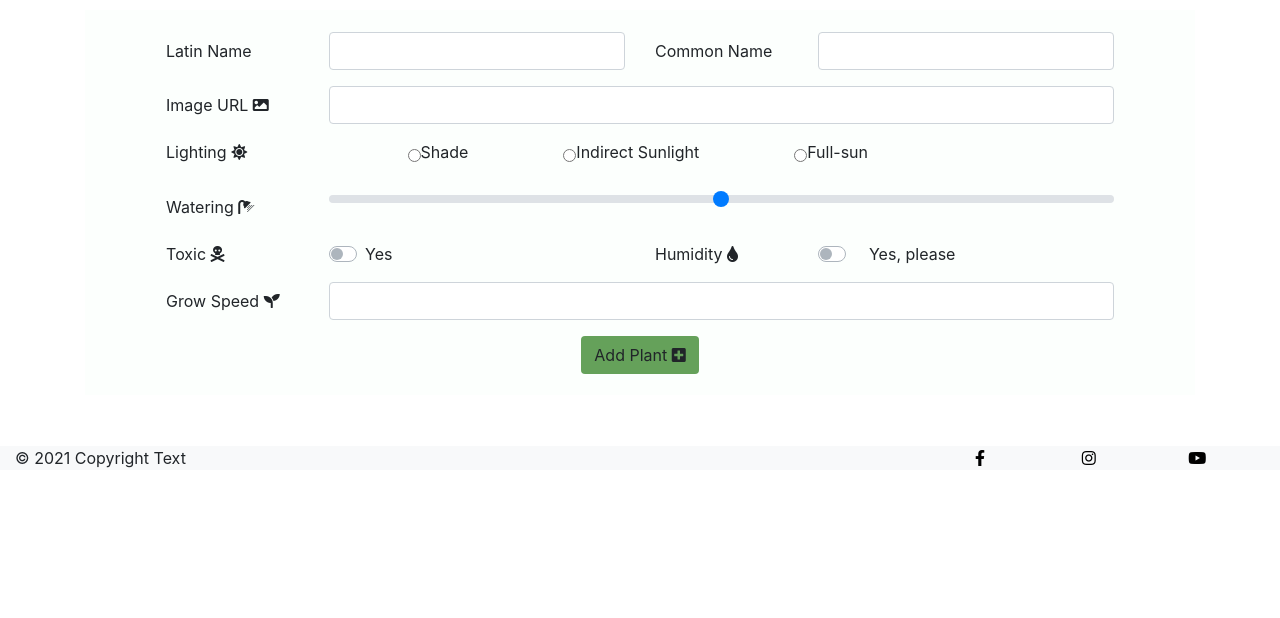
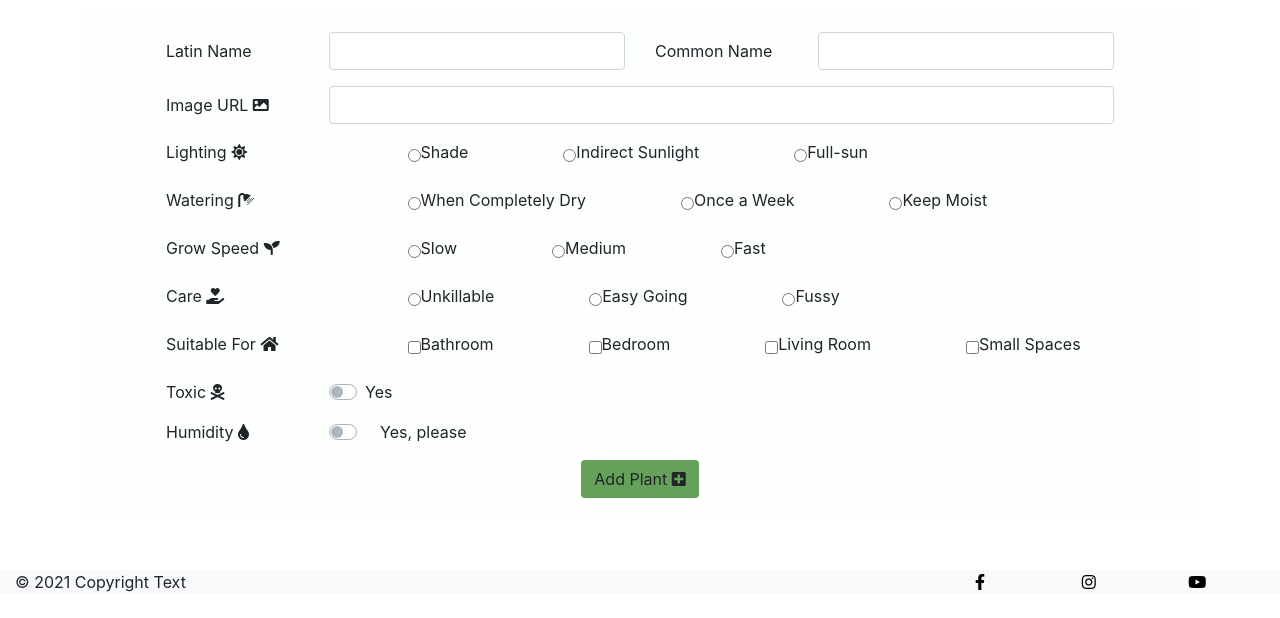
Before and after one commit to keeks-mtl/petiole, a Flask app: page /add_plant in a window 1280 px wide. Shown: the part 182-800 px from the top of the page. Run offline with Flask 2, Linux system fonts and the light colour scheme; some libraries are stand-ins or nearby versions.

Commit message:
Add new form categories

```diff
--- a/templates/add_plant.html
+++ b/templates/add_plant.html
@@ -26,7 +26,7 @@
                 <div class="form-group row">
                     <!-- plant image url -->
                     <label class="col-sm-2 col-form-label" for="plant_image">
-                        Image URL <i class="fas fa-image prefix"></i>
+                        Image URL <i class="fas fa-image"></i>
                     </label>
                     <div class="col-sm-10">
                         <input class="form-control" type="text" name="plant_image" id="plant_image" maxlength="50"
@@ -36,7 +36,7 @@
                 <!-- lighting radios -->
                 <div class="form-group row">
                     <div class="col-2">
-                        <span>Lighting <i class="fas fa-sun prefix"></i></span>
+                        <span>Lighting <i class="fas fa-sun"></i></span>
                     </div>
                     <div class="col-10 text-justify">
                         <div class="form-check form-check-inline">
@@ -59,20 +59,139 @@
                         </div>
                     </div>
                 </div>
+                <!-- watering radios -->
+                <div class="form-group row">
+                    <div class="col-2">
+                        <span>Watering <i class="fas fa-shower"></i></span>
+                    </div>
+                    <div class="col-10 text-justify">
+                        <div class="form-check form-check-inline">
+                            <input id="When Completely Dry" name="watering" value="When Completely Dry" type="radio" />
+                            <label for="When Completely Dry">
+                                When Completely Dry
+                            </label>
+                        </div>
+                        <div class="form-check form-check-inline">
+                            <input id="Once a Week" name="watering" value="Once a Week" type="radio" required />
+                            <label for="Once a Week">
+                                Once a Week
+                            </label>
+                        </div>
+                        <div class="form-check form-check-inline">
+                            <input id="Keep Moist" name="watering" value="Keep Moist" type="radio" />
+                            <label for="Keep Moist">
+                                Keep Moist
+                            </label>
+                        </div>
+                    </div>
+                </div>
                 <!-- water range -->
-                <div class="form-group row">
+                <!-- <div class="form-group row">
                     <label class="col-sm-2 col-form-label" for="watering">
-                        Watering <i class="fas fa-shower prefix"></i>
+                        Watering <i class="fas fa-shower"></i>
                     </label>
                     <div class="col-sm-10">
                         <input type="range" class="custom-range" id="watering" name="watering" min="1" max="5" step="1"
                             Required />
                     </div>
+                </div> -->
+                <!-- grow speed -->
+                <div class="form-group row">
+                    <div class="col-2">
+                        <span>Grow Speed <i class="fas fa-seedling"></i></span>
+                    </div>
+                    <div class="col-10 text-justify">
+                        <div class="form-check form-check-inline">
+                            <input id="Slow" name="grow_speed" value="Slow" type="radio" />
+                            <label for="Slow">
+                                Slow
+                            </label>
+                        </div>
+                        <div class="form-check form-check-inline">
+                            <input id="Medium" name="grow_speed" value="Medium" type="radio" required />
+                            <label for="Medium">
+                                Medium
+                            </label>
+                        </div>
+                        <div class="form-check form-check-inline">
+                            <input id="Fast" name="grow_speed" value="Fast" type="radio" />
+                            <label for="Fast">
+                                Fast
+                            </label>
+                        </div>
+                    </div>
                 </div>
+                <!-- <div class="form-group row">
+                    <label class="col-sm-2 col-form-label" for="grow_speed">
+                        Grow Speed <i class="fas fa-seedling"></i>
+                    </label>
+                    <div class="col-sm-10">
+                        <input class="form-control" id="grow_speed" name="grow_speed" type="text" minlength="3"
+                            maxlength="50" class="validate" required>
+                    </div>
+                </div> -->
+                <!-- care -->
                 <div class="form-group row">
-                    <!-- toxic toggle -->
                     <div class="col-2">
-                        <span>Toxic <i class="fas fa-skull-crossbones prefix"></i></span>
+                        <span>Care <i class="fas fa-hand-holding-heart"></i></span>
+                    </div>
+                    <div class="col-10 text-justify">
+                        <div class="form-check form-check-inline">
+                            <input id="Unkillable" name="care" value="Unkillable" type="radio" />
+                            <label for="Unkillable">
+                                Unkillable
+                            </label>
+                        </div>
+                        <div class="form-check form-check-inline">
+                            <input id="Easy Going" name="care" value="Easy Going" type="radio" required />
+                            <label for="Easy Going">
+                                Easy Going
+                            </label>
+                        </div>
+                        <div class="form-check form-check-inline">
+                            <input id="Fussy" name="care" value="Fussy" type="radio" />
+                            <label for="Fussy">
+                                Fussy
+                            </label>
+                        </div>
+                    </div>
+                </div>
+                <!-- suitable for -->
+                <div class="form-group row">
+                    <div class="col-2">
+                        <span>Suitable For <i class="fas fa-home"></i></span>
+                    </div>
+                    <div class="col-10 text-justify">
+                        <div class="form-check form-check-inline">
+                            <input id="Bathroom" name="suitable_for" value="Bathroom" type="checkbox" />
+                            <label for="Bathroom">
+                                Bathroom
+                            </label>
+                        </div>
+                        <div class="form-check form-check-inline">
+                            <input id="Bedroom" name="suitable_for" value="Bedroom" type="checkbox" required />
+                            <label for="Bedroom">
+                                Bedroom
+                            </label>
+                        </div>
+                        <div class="form-check form-check-inline">
+                            <input id="Living Room" name="suitable_for" value="Living Room" type="checkbox" />
+                            <label for="Living Room">
+                                Living Room
+                            </label>
+                        </div>
+                        <div class="form-check form-check-inline">
+                            <input id="Small Spaces" name="suitable_for" value="Small Spaces" type="checkbox" />
+                            <label for="Small Spaces">
+                                Small Spaces
+                            </label>
+                        </div>
+                    </div>
+                </div>
+                <!-- toxic toggle -->
+                <div class="form-group row">
+                    <div class="col-2">
+                        <span>Toxic <i class="fas fa-skull-crossbones"></i></span>
                     </div>
                     <div class="col-4">
                         <div class="custom-control custom-switch custom-control-inline">
@@ -82,9 +201,11 @@
                             </label>
                         </div>
                     </div>
-                    <!-- humidity toggle -->
+                </div>
+                <!-- humidity toggle -->
+                <div class="form-group row">
                     <div class="col-2">
-                        <span>Humidity <i class="fas fa-tint prefix"></i></span>
+                        <span>Humidity <i class="fas fa-tint"></i></span>
                     </div>
                     <div class="col-4">
                         <div class="custom-control custom-switch">
@@ -93,16 +214,6 @@
                                 Yes, please
                             </label>
                         </div>
-                    </div>
-                </div>
-                <!-- grow speed -->
-                <div class="form-group row">
-                    <label class="col-sm-2 col-form-label" for="grow_speed">
-                        Grow Speed <i class="fas fa-seedling prefix"></i>
-                    </label>
-                    <div class="col-sm-10">
-                        <input class="form-control" id="grow_speed" name="grow_speed" type="text" minlength="3"
-                            maxlength="50" class="validate" required>
                     </div>
                 </div>
             <!-- submit -->
```
